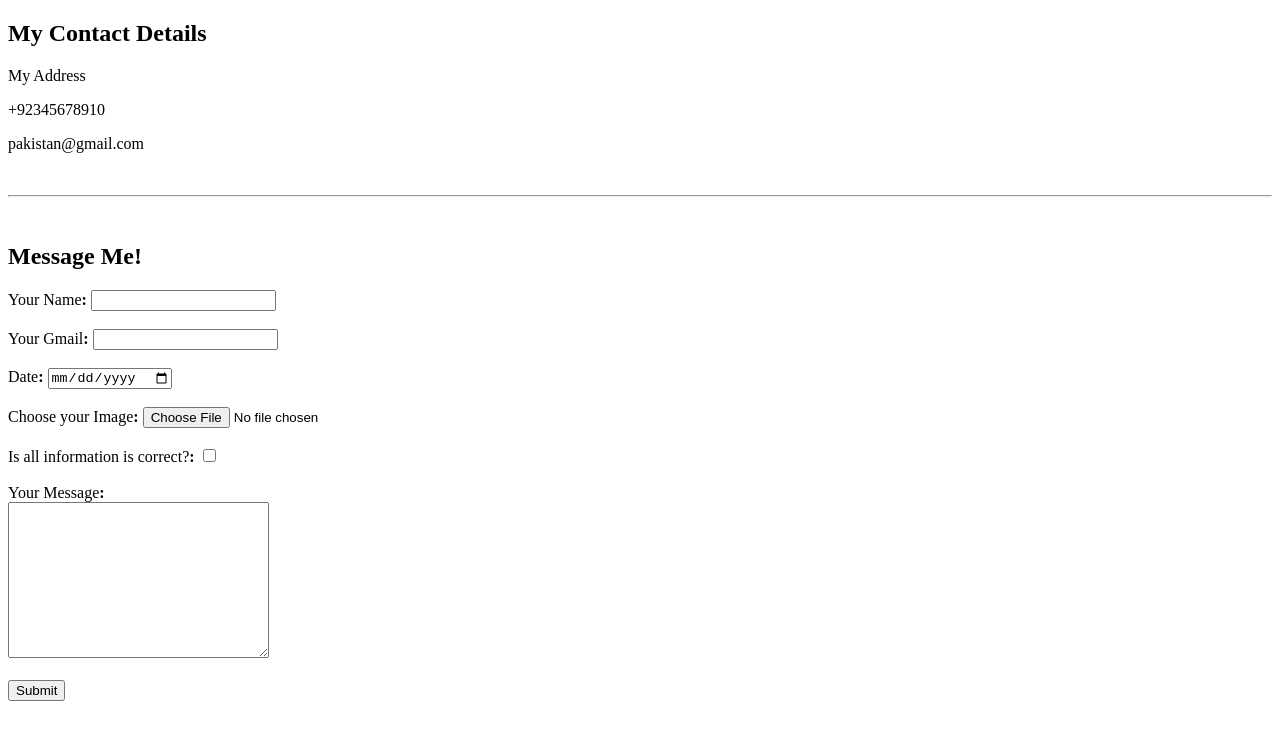
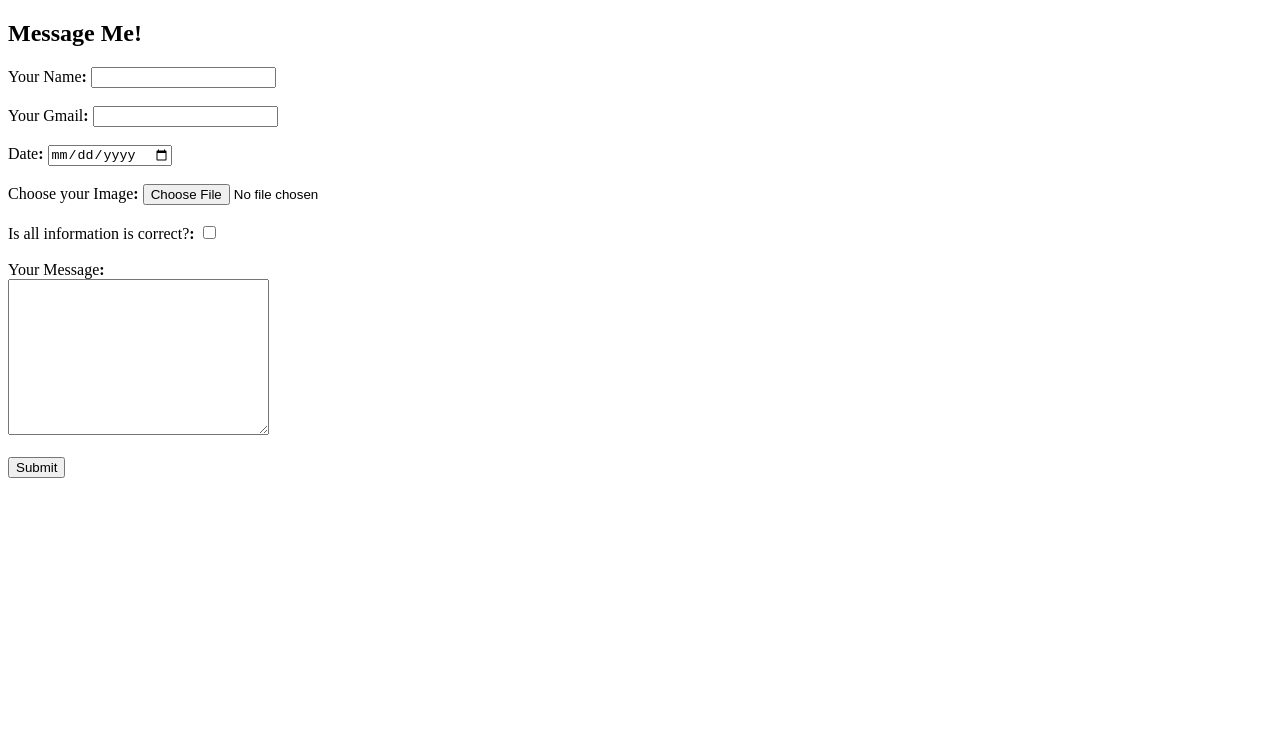
Before and after one commit to Hammadali786/CV, a plain HTML site: page index1.html in a window 1280 px wide. Drawn offline with Linux system fonts and the light colour scheme.

Commit message:
Update index1.html

```diff
--- a/index1.html
+++ b/index1.html
@@ -6,13 +6,7 @@
   </head>
   <body>
 
-<h2>My Contact Details</h2>
-    <p>My Address</p>
-    <p>+92345678910</p>
-<p>pakistan@gmail.com</p>
-<br>
-<hr>
-<br>
+
 <h2>Message Me!</h2>
 <form action="mailto:hafaja41749@gmail.com" method="post" enctype="text/plain">
   <label>Your Name<b>:</b></label>
```
